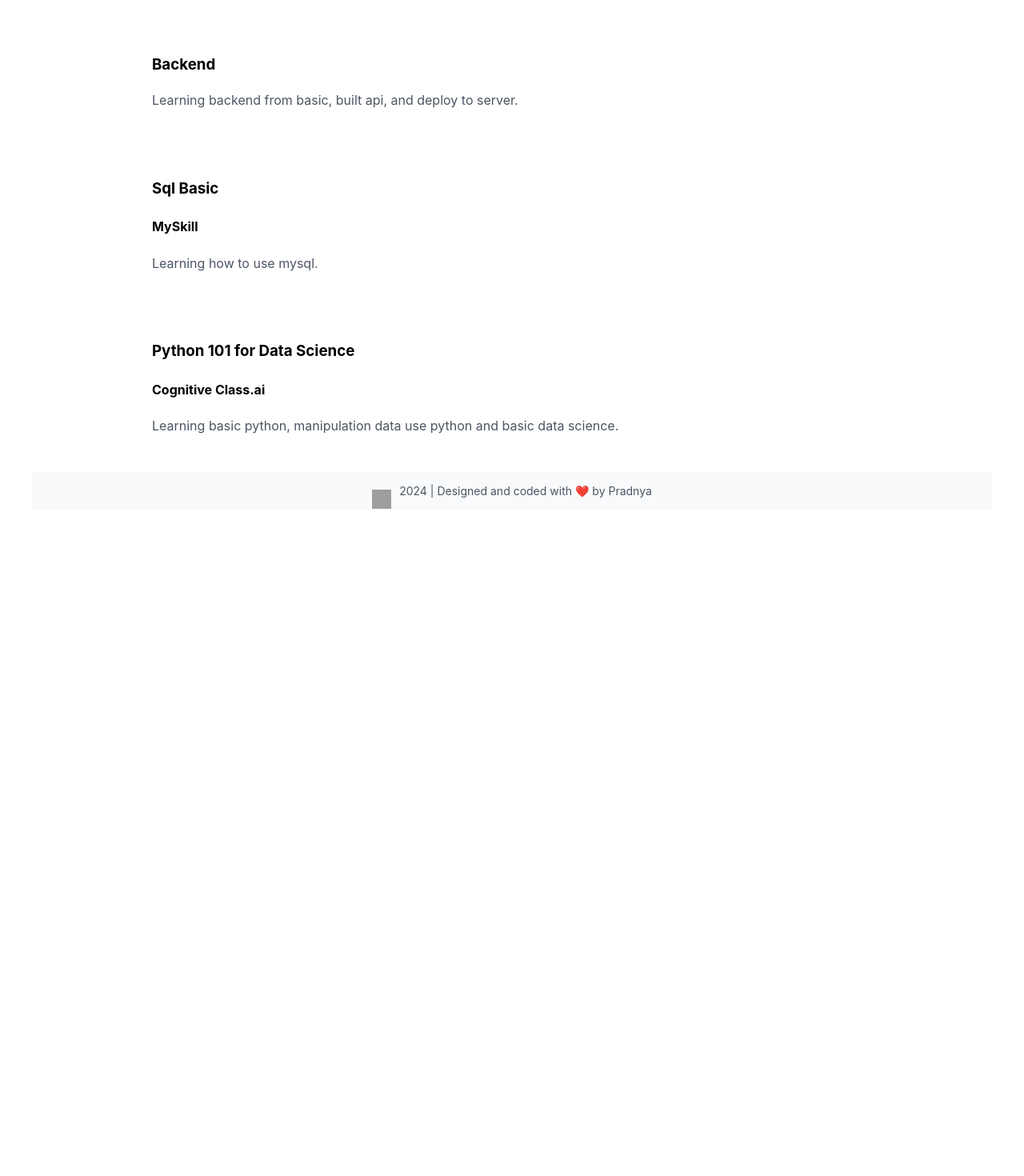
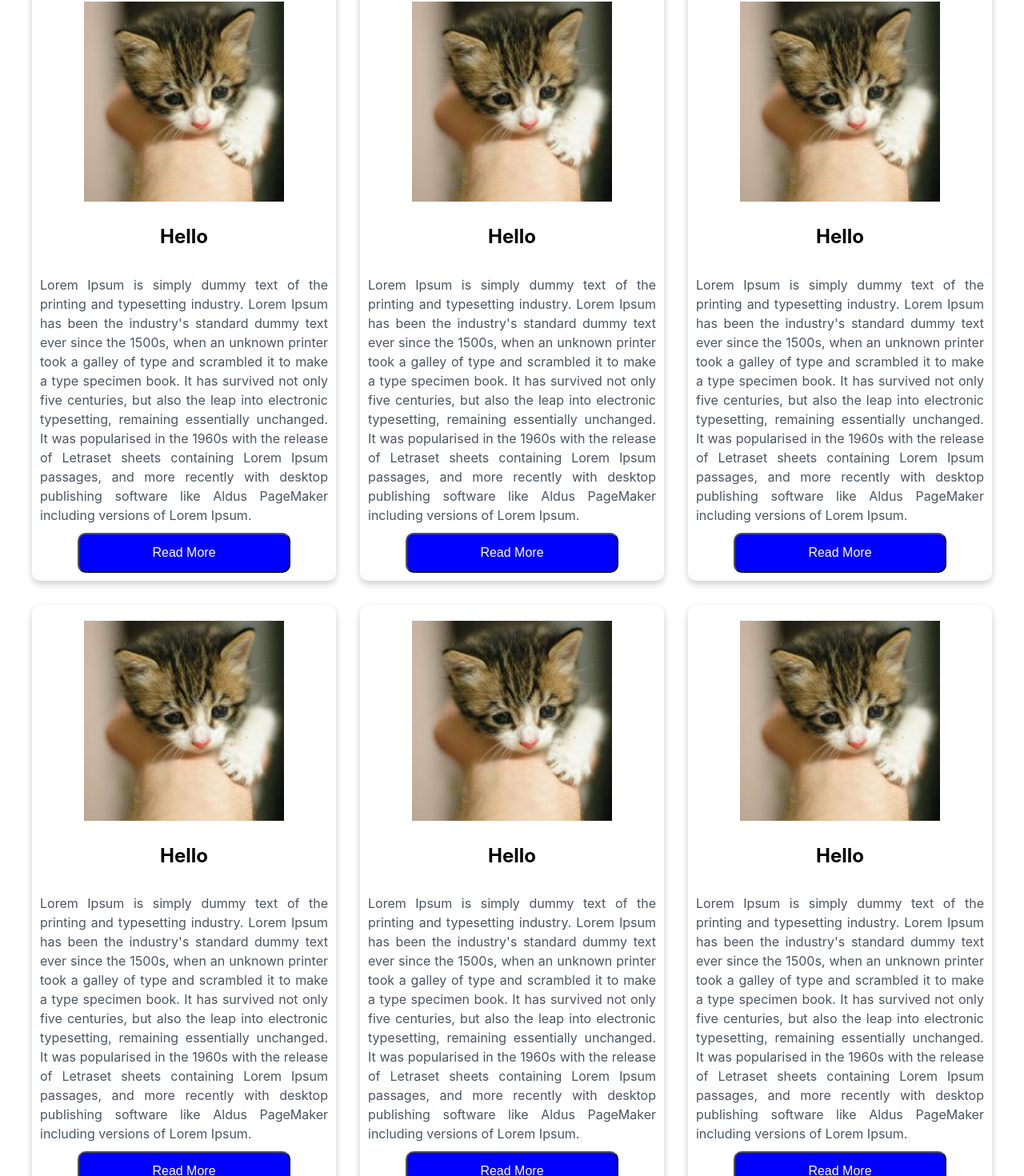
Before and after one commit to yudiPradnyaPolvi/toatr, a React (Vite) app: page /Trips in a window 1280 px wide. Shown: the part 524-1994 px from the top of the page at 80% size. Before the commit the page ends 1202 px from the top, so only its background shows below. Built offline with nearby package versions, Linux system fonts and the light colour scheme; grey boxes are pictures that could not be loaded.

Commit message:
first commit

```diff
--- a/src/component/Card/Card.jsx
+++ b/src/component/Card/Card.jsx
@@ -10,6 +10,14 @@ import styles from "./Card.module.scss";
 const CustomCard = () => {
   return (
     <div className={styles.container}>
+      <div className={styles.title}>
+        <h1> Title </h1>
+        <p>
+          Lorem Ipsum is simply dummy text of the printing and typesetting
+          industry.
+        </p>
+      </div>
+      <div className={styles.content}>
         <div className={styles.card}>
           <img src="kitten.jpeg"></img>
 
@@ -18,16 +26,16 @@ const CustomCard = () => {
               <h2>Hello</h2>
               <div className={styles.cardDescription}>
                 <p>
-                Lorem Ipsum is simply dummy text of the printing and typesetting
-                industry. Lorem Ipsum has been the industry's standard dummy
-                text ever since the 1500s, when an unknown printer took a galley
-                of type and scrambled it to make a type specimen book. It has
-                survived not only five centuries, but also the leap into
-                electronic typesetting, remaining essentially unchanged. It was
-                popularised in the 1960s with the release of Letraset sheets
-                containing Lorem Ipsum passages, and more recently with desktop
-                publishing software like Aldus PageMaker including versions of
-                Lorem Ipsum.
+                  Lorem Ipsum is simply dummy text of the printing and
+                  typesetting industry. Lorem Ipsum has been the industry's
+                  standard dummy text ever since the 1500s, when an unknown
+                  printer took a galley of type and scrambled it to make a type
+                  specimen book. It has survived not only five centuries, but
+                  also the leap into electronic typesetting, remaining
+                  essentially unchanged. It was popularised in the 1960s with
+                  the release of Letraset sheets containing Lorem Ipsum
+                  passages, and more recently with desktop publishing software
+                  like Aldus PageMaker including versions of Lorem Ipsum.
                 </p>
               </div>
               <div className="card-button">
@@ -44,16 +52,16 @@ const CustomCard = () => {
               <h2>Hello</h2>
               <div className={styles.cardDescription}>
                 <p>
-                Lorem Ipsum is simply dummy text of the printing and typesetting
-                industry. Lorem Ipsum has been the industry's standard dummy
-                text ever since the 1500s, when an unknown printer took a galley
-                of type and scrambled it to make a type specimen book. It has
-                survived not only five centuries, but also the leap into
-                electronic typesetting, remaining essentially unchanged. It was
-                popularised in the 1960s with the release of Letraset sheets
-                containing Lorem Ipsum passages, and more recently with desktop
-                publishing software like Aldus PageMaker including versions of
-                Lorem Ipsum.
+                  Lorem Ipsum is simply dummy text of the printing and
+                  typesetting industry. Lorem Ipsum has been the industry's
+                  standard dummy text ever since the 1500s, when an unknown
+                  printer took a galley of type and scrambled it to make a type
+                  specimen book. It has survived not only five centuries, but
+                  also the leap into electronic typesetting, remaining
+                  essentially unchanged. It was popularised in the 1960s with
+                  the release of Letraset sheets containing Lorem Ipsum
+                  passages, and more recently with desktop publishing software
+                  like Aldus PageMaker including versions of Lorem Ipsum.
                 </p>
               </div>
               <div className="card-button">
@@ -70,16 +78,16 @@ const CustomCard = () => {
               <h2>Hello</h2>
               <div className={styles.cardDescription}>
                 <p>
-                Lorem Ipsum is simply dummy text of the printing and typesetting
-                industry. Lorem Ipsum has been the industry's standard dummy
-                text ever since the 1500s, when an unknown printer took a galley
-                of type and scrambled it to make a type specimen book. It has
-                survived not only five centuries, but also the leap into
-                electronic typesetting, remaining essentially unchanged. It was
-                popularised in the 1960s with the release of Letraset sheets
-                containing Lorem Ipsum passages, and more recently with desktop
-                publishing software like Aldus PageMaker including versions of
-                Lorem Ipsum.
+                  Lorem Ipsum is simply dummy text of the printing and
+                  typesetting industry. Lorem Ipsum has been the industry's
+                  standard dummy text ever since the 1500s, when an unknown
+                  printer took a galley of type and scrambled it to make a type
+                  specimen book. It has survived not only five centuries, but
+                  also the leap into electronic typesetting, remaining
+                  essentially unchanged. It was popularised in the 1960s with
+                  the release of Letraset sheets containing Lorem Ipsum
+                  passages, and more recently with desktop publishing software
+                  like Aldus PageMaker including versions of Lorem Ipsum.
                 </p>
               </div>
               <div className={styles.buttonContainer}>
@@ -89,6 +97,7 @@ const CustomCard = () => {
           </div>
         </div>
       </div>
+    </div>
   );
 };
 
--- a/src/component/Hero/Hero.module.scss
+++ b/src/component/Hero/Hero.module.scss
@@ -1,6 +1,7 @@
 @use '../../index.scss' as *;
 .hero {
   padding: 90px 90px;
+  background-image: url("/public/pemandangan1.jpeg");
 
   .heroContainer {
     @extend .flex-col;
--- a/src/component/Review Tour/Review.module.scss
+++ b/src/component/Review Tour/Review.module.scss
@@ -15,9 +15,16 @@
   width: 25%;
   @extend .flex-col;
   align-self: center;
-  gap: 0;
+  // gap: 0;
   padding-left:10px ;
+  margin: 0px;
 }
+h3{
+  display: flex;
+  align-self: center;
+  margin: 0px;
+}
+
 .card{
   background-color: white;
   width: 25%;
@@ -28,13 +35,17 @@
 .title{
   @extend .flex-row;
   justify-content: start;
-  // // align-self: center;
-  // align-self: self-start;
+
 
 }
 .name{
   display: flex;
   align-self: center;
+}
+p{
+  display: flex;
+  align-self: center;
+  margin: 0px;
 }
 .reviewer{
   max-width: 50px;
--- a/src/component/Trip/Trip.module.scss
+++ b/src/component/Trip/Trip.module.scss
@@ -1,40 +1,57 @@
 @use '../../index.scss' as *;
-
 .container{
-    @extend .flex-col;
-    padding-top: 80px;
+  @extend .flex-col
+}
+.content {
+  display: flex;
+  flex-wrap: wrap;
+  justify-content: center;
+  gap: 30px;
+  max-width: 2000px;
 }
 
-.title {
-    display: flex;
-    justify-content: center;
-
+.card {
+  flex: 1 1 calc(33.333% - 20px); // 3 per row with gap accounted
+  max-width: calc(33.333% - 20px);
+}
+.title{
+  @extend .flex-col;
+  margin-bottom: 10px;
+  font-style: bold;
+}
+.card{
+  box-shadow: 0 4px 8px 0 rgba(0,0,0,0.2);
+  transition: 0.3s;
+  width: 35%;
+  padding-bottom: 10px;
+  border-radius: 10px;
 
 }
+img{
+  padding-top: 20px;
+}
+.card:hover {
+  box-shadow: 0 8px 16px 0 rgba(0,0,0,0.2);
+}
+.cardButton:hover{
+  color: white;
+  background-color: black;
+}
+.cardSubtitle{
+  margin-bottom: 2px
+}
+.cardDescription{
+  display: flex;
+  padding: 10px;
+  text-align: justify;
+}
 
-.contentContainer{
-    @extend .flex-row;
-    gap: 30px;
-    padding: 20px 80px 30px 150px;
+.cardButton{
+  width:70%;
+  height: 50px;
+  background-color: blue;
+  color: white;
+  font-size: medium;
+  border-radius: 10px;
+
 }
-.content{
-    text-align: justify;
-    padding-right:  80px;
-}
-@media screen and (min-width: 1024px) {
-    .experience {
-      padding: 90px 250px;
-    }
-  }
-
-  @media screen and (min-width: 1400px) {
-    .experience {
-      padding: 90px 400px;
-    }
-  }
-
-  @media screen and (max-width: 640px) {
-    .experience {
-      padding: 90px 30px;
-    }
-  }
--- a/src/component/Trip/Trips.jsx
+++ b/src/component/Trip/Trips.jsx
@@ -1,56 +1,170 @@
 import React from "react";
 import styles from "./Trip.module.scss";
 
-
 function Trips() {
   return (
-
     <div className={styles.container}>
       <div className={styles.title}>
-        <h1>Certificates</h1>
+        <h1> Title </h1>
+        <p>
+          Lorem Ipsum is simply dummy text of the printing and typesetting
+          industry.
+        </p>
       </div>
-      <div className={styles.certifContainer}>
-        <div className={styles.contentContainer}>
-          <div className={styles.content}>
-            <div className={styles.certifTitle}>
-              <h3>Backend</h3>
-            </div>
+      <div className={styles.content}>
+        <div className={styles.card}>
+          <img src="kitten.jpeg"></img>
 
-            <div className={styles.certifInfo}>
-              <p>
-                Learning backend from basic, built api, and deploy to server.
-              </p>
+          <div className={styles.cardContent}>
+            <div className={styles.cardTitle}>
+              <h2>Hello</h2>
+              <div className={styles.cardDescription}>
+                <p>
+                  Lorem Ipsum is simply dummy text of the printing and
+                  typesetting industry. Lorem Ipsum has been the industry's
+                  standard dummy text ever since the 1500s, when an unknown
+                  printer took a galley of type and scrambled it to make a type
+                  specimen book. It has survived not only five centuries, but
+                  also the leap into electronic typesetting, remaining
+                  essentially unchanged. It was popularised in the 1960s with
+                  the release of Letraset sheets containing Lorem Ipsum
+                  passages, and more recently with desktop publishing software
+                  like Aldus PageMaker including versions of Lorem Ipsum.
+                </p>
+              </div>
+              <div className="card-button">
+                <button className={styles.cardButton}>Read More</button>
+              </div>
             </div>
           </div>
         </div>
+        <div className={styles.card}>
+          <img src="kitten.jpeg"></img>
 
-        <div className={styles.contentContainer}>
-          <div className={styles.content}>
-            <div className={styles.certifTitle}>
-              <h3>Sql Basic</h3>
-            </div>
-            <div className={styles.certifFrom}>
-              <h4>MySkill</h4>
-            </div>
-            <div className={styles.certifInfo}>
-              <p>Learning how to use mysql.</p>
+          <div className={styles.cardContent}>
+            <div className={styles.cardTitle}>
+              <h2>Hello</h2>
+              <div className={styles.cardDescription}>
+                <p>
+                  Lorem Ipsum is simply dummy text of the printing and
+                  typesetting industry. Lorem Ipsum has been the industry's
+                  standard dummy text ever since the 1500s, when an unknown
+                  printer took a galley of type and scrambled it to make a type
+                  specimen book. It has survived not only five centuries, but
+                  also the leap into electronic typesetting, remaining
+                  essentially unchanged. It was popularised in the 1960s with
+                  the release of Letraset sheets containing Lorem Ipsum
+                  passages, and more recently with desktop publishing software
+                  like Aldus PageMaker including versions of Lorem Ipsum.
+                </p>
+              </div>
+              <div className="card-button">
+                <button className={styles.cardButton}>Read More</button>
+              </div>
             </div>
           </div>
         </div>
+        <div className={styles.card}>
+          <img src="kitten.jpeg"></img>
 
-        <div className={styles.contentContainer}>
-          <div className={styles.content}>
-            <div className={styles.certifTitle}>
-              <h3>Python 101 for Data Science </h3>
+          <div className={styles.cardContent}>
+            <div className={styles.cardTitle}>
+              <h2>Hello</h2>
+              <div className={styles.cardDescription}>
+                <p>
+                  Lorem Ipsum is simply dummy text of the printing and
+                  typesetting industry. Lorem Ipsum has been the industry's
+                  standard dummy text ever since the 1500s, when an unknown
+                  printer took a galley of type and scrambled it to make a type
+                  specimen book. It has survived not only five centuries, but
+                  also the leap into electronic typesetting, remaining
+                  essentially unchanged. It was popularised in the 1960s with
+                  the release of Letraset sheets containing Lorem Ipsum
+                  passages, and more recently with desktop publishing software
+                  like Aldus PageMaker including versions of Lorem Ipsum.
+                </p>
+              </div>
+              <div className={styles.buttonContainer}>
+                <button className={styles.cardButton}>Read More</button>
+              </div>
             </div>
-            <div className={styles.certifFrom}>
-              <h4>Cognitive Class.ai</h4>
+          </div>
+        </div>
+        <div className={styles.card}>
+          <img src="kitten.jpeg"></img>
+
+          <div className={styles.cardContent}>
+            <div className={styles.cardTitle}>
+              <h2>Hello</h2>
+              <div className={styles.cardDescription}>
+                <p>
+                  Lorem Ipsum is simply dummy text of the printing and
+                  typesetting industry. Lorem Ipsum has been the industry's
+                  standard dummy text ever since the 1500s, when an unknown
+                  printer took a galley of type and scrambled it to make a type
+                  specimen book. It has survived not only five centuries, but
+                  also the leap into electronic typesetting, remaining
+                  essentially unchanged. It was popularised in the 1960s with
+                  the release of Letraset sheets containing Lorem Ipsum
+                  passages, and more recently with desktop publishing software
+                  like Aldus PageMaker including versions of Lorem Ipsum.
+                </p>
+              </div>
+              <div className="card-button">
+                <button className={styles.cardButton}>Read More</button>
+              </div>
             </div>
-            <div className={styles.certifInfo}>
-              <p>
-                Learning basic python, manipulation data use python and basic
-                data science.
-              </p>
+          </div>
+        </div>
+        <div className={styles.card}>
+          <img src="kitten.jpeg"></img>
+
+          <div className={styles.cardContent}>
+            <div className={styles.cardTitle}>
+              <h2>Hello</h2>
+              <div className={styles.cardDescription}>
+                <p>
+                  Lorem Ipsum is simply dummy text of the printing and
+                  typesetting industry. Lorem Ipsum has been the industry's
+                  standard dummy text ever since the 1500s, when an unknown
+                  printer took a galley of type and scrambled it to make a type
+                  specimen book. It has survived not only five centuries, but
+                  also the leap into electronic typesetting, remaining
+                  essentially unchanged. It was popularised in the 1960s with
+                  the release of Letraset sheets containing Lorem Ipsum
+                  passages, and more recently with desktop publishing software
+                  like Aldus PageMaker including versions of Lorem Ipsum.
+                </p>
+              </div>
+              <div className="card-button">
+                <button className={styles.cardButton}>Read More</button>
+              </div>
+            </div>
+          </div>
+        </div>
+        <div className={styles.card}>
+          <img src="kitten.jpeg"></img>
+
+          <div className={styles.cardContent}>
+            <div className={styles.cardTitle}>
+              <h2>Hello</h2>
+              <div className={styles.cardDescription}>
+                <p>
+                  Lorem Ipsum is simply dummy text of the printing and
+                  typesetting industry. Lorem Ipsum has been the industry's
+                  standard dummy text ever since the 1500s, when an unknown
+                  printer took a galley of type and scrambled it to make a type
+                  specimen book. It has survived not only five centuries, but
+                  also the leap into electronic typesetting, remaining
+                  essentially unchanged. It was popularised in the 1960s with
+                  the release of Letraset sheets containing Lorem Ipsum
+                  passages, and more recently with desktop publishing software
+                  like Aldus PageMaker including versions of Lorem Ipsum.
+                </p>
+              </div>
+              <div className="card-button">
+                <button className={styles.cardButton}>Read More</button>
+              </div>
             </div>
           </div>
         </div>
```
Also changed, not shown: src/App.jsx (+3 -4 lines), src/component/Card/Card.module.scss (+6 -1 lines), src/component/Reasons/Reasons.jsx (+7 -0 lines), src/component/Reasons/Reasons.module.scss (+12 -1 lines), src/component/Section/Section.jsx (added), src/component/Section/Section.module.scss (added). Lines whose indentation alone changed are shown as unchanged.
